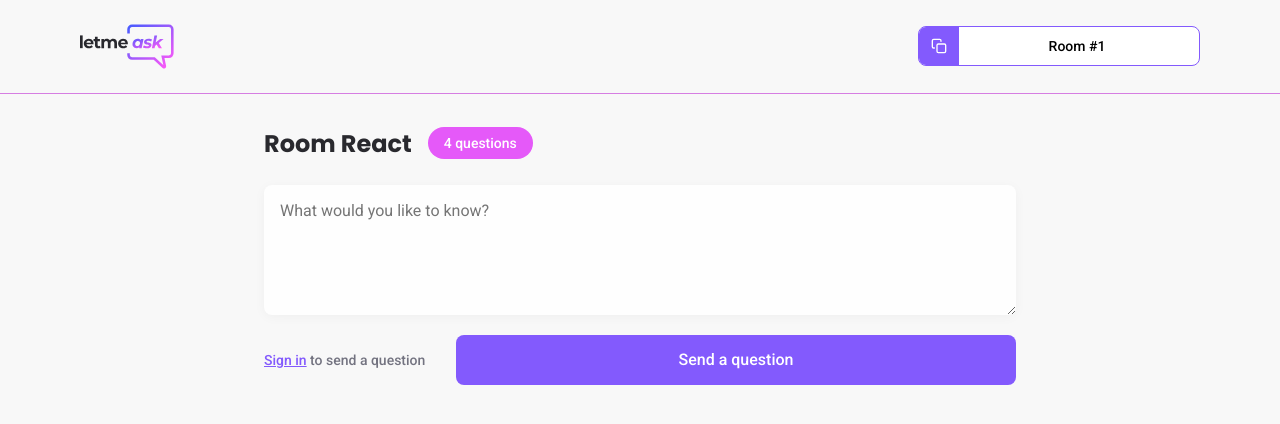
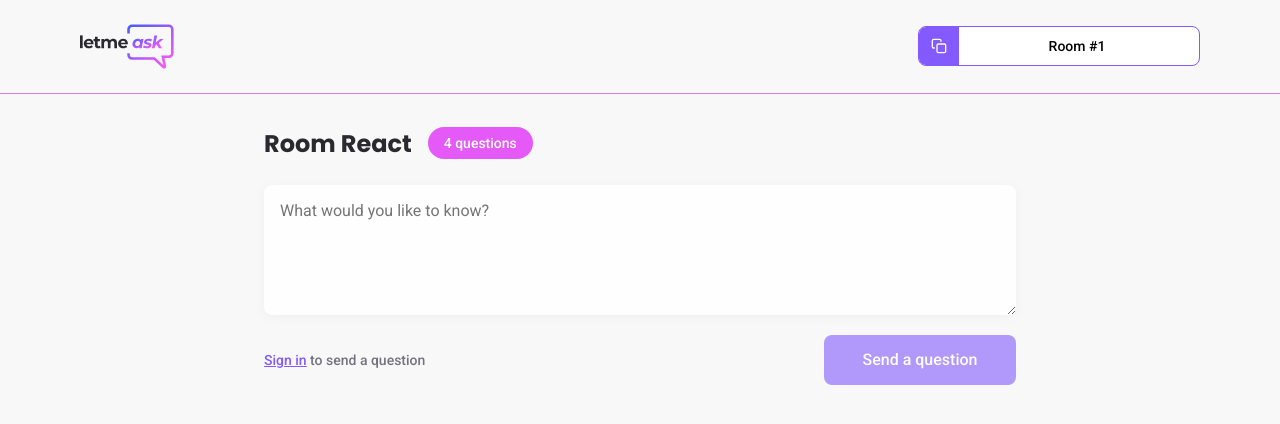
Before and after one commit to wilsonfsouza/askroom, a React (Create React App) app: page /rooms/1 in a window 1280 px wide. Shown: the top 424 px of the page. Built offline with nearby package versions, Linux system fonts and the light colour scheme; no server answers.

Commit message:
feat: added user flow to add a new question.

```diff
--- a/src/pages/Room.tsx
+++ b/src/pages/Room.tsx
@@ -1,6 +1,10 @@
+import { FormEvent, useState } from 'react';
+import { Toaster, toast } from 'react-hot-toast';
 import { useParams } from 'react-router-dom';
 import { Button } from '../components/Button';
 import { Header } from '../components/Header';
+import { useAuthentication } from '../hooks/useAuthentication';
+import { database } from '../services/firebase';
 import styles from '../styles/pages/room.module.scss';
 
 type RoomParams = {
@@ -8,25 +12,74 @@ type RoomParams = {
 }
 
 export function Room() {
+    const { user } = useAuthentication();
     const params = useParams<RoomParams>();
+    const roomId = params.id;
+
+    const [newQuestion, setNewQuestion] = useState('');
+
+    async function handleSendNewQuestion(event: FormEvent) {
+        event.preventDefault();
+
+        if (newQuestion.trim() === '') {
+            return;
+        }
+
+        if (!user) {
+            toast.error('You must be logged in', {
+                position: 'top-center'
+            })
+        }
+
+        const question = {
+            content: newQuestion,
+            author: {
+                avatar: user?.avatar,
+                name: user?.name
+            },
+            isHighlighted: false,
+            isAnswered: false
+        };
+
+        await database.ref(`rooms/${roomId}/questions`).push(question);
+
+        toast.success('Your question was added to the list', {
+            position: 'top-center'
+        })
+
+        setNewQuestion('');
+    }
 
     return (
         <div>
-            <Header code={params.id} />
+            <Header code={roomId} />
             <main className={styles.content}>
                 <div className={styles.roomTitle}>
                     <h1>Room React</h1>
                     <span>4 questions</span>
                 </div>
 
-                <form className={styles.form}>
+                <form className={styles.form} onSubmit={handleSendNewQuestion}>
                     <textarea
                         placeholder="What would you like to know?"
+                        onChange={(event) => setNewQuestion(event.target.value)}
+                        value={newQuestion}
                     />
                     <div className={styles.formFooter}>
-                        <span><button>Sign in</button> to send a question</span>
-                        <Button type="submit">Send a question</Button>
+                        {user
+                            ? (
+                                <div className={styles.userInfo}>
+                                    <img src={user.avatar} alt={user.name} />
+                                    <span>{user.name}</span>
+                                </div>
+                            )
+                            : (<span><button>Sign in</button> to send a question</span>)}
+                        <Button type="submit" disabled={!user} style={{ maxWidth: '12rem' }}>Send a question</Button>
                     </div>
+                    <Toaster
+                        position="top-center"
+                        reverseOrder={false}
+                    />
                 </form>
             </main>
         </div>
--- a/src/styles/pages/room.module.scss
+++ b/src/styles/pages/room.module.scss
@@ -46,7 +46,7 @@
     justify-content: space-between;
     margin-top: 1rem;
 
-    span {
+    > span {
         font-size: 0.875rem;
         color: var(--gray-600);
         font-weight: 500;
@@ -62,3 +62,21 @@
         }
     }
 }
+
+.userInfo {
+    display: flex;
+    align-items: center;
+
+    img {
+        width: 2rem;
+        height: 2rem;
+        border-radius: 50%;
+    }
+
+    span {
+        margin-left: 0.5rem;
+        color: var(--gray-800);
+        font-weight: 500;
+        font-size: 0.875rem;
+    }
+}
```
